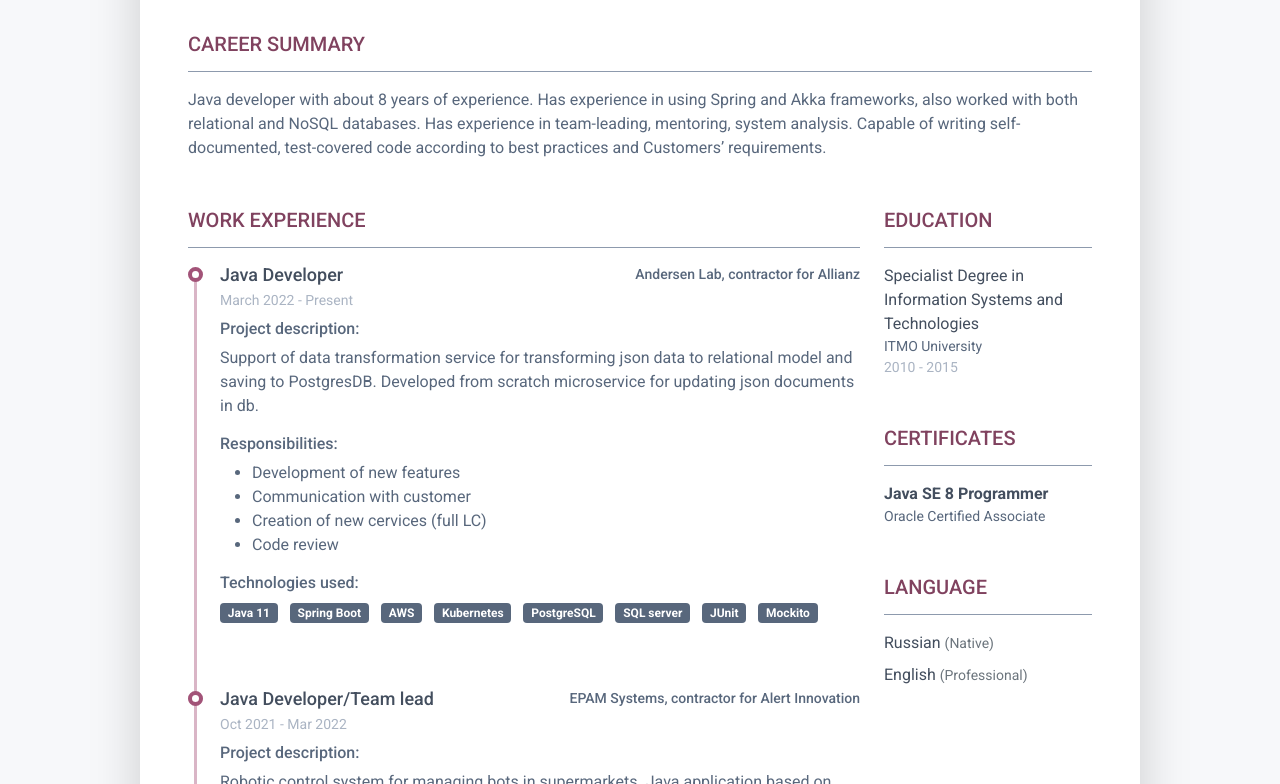
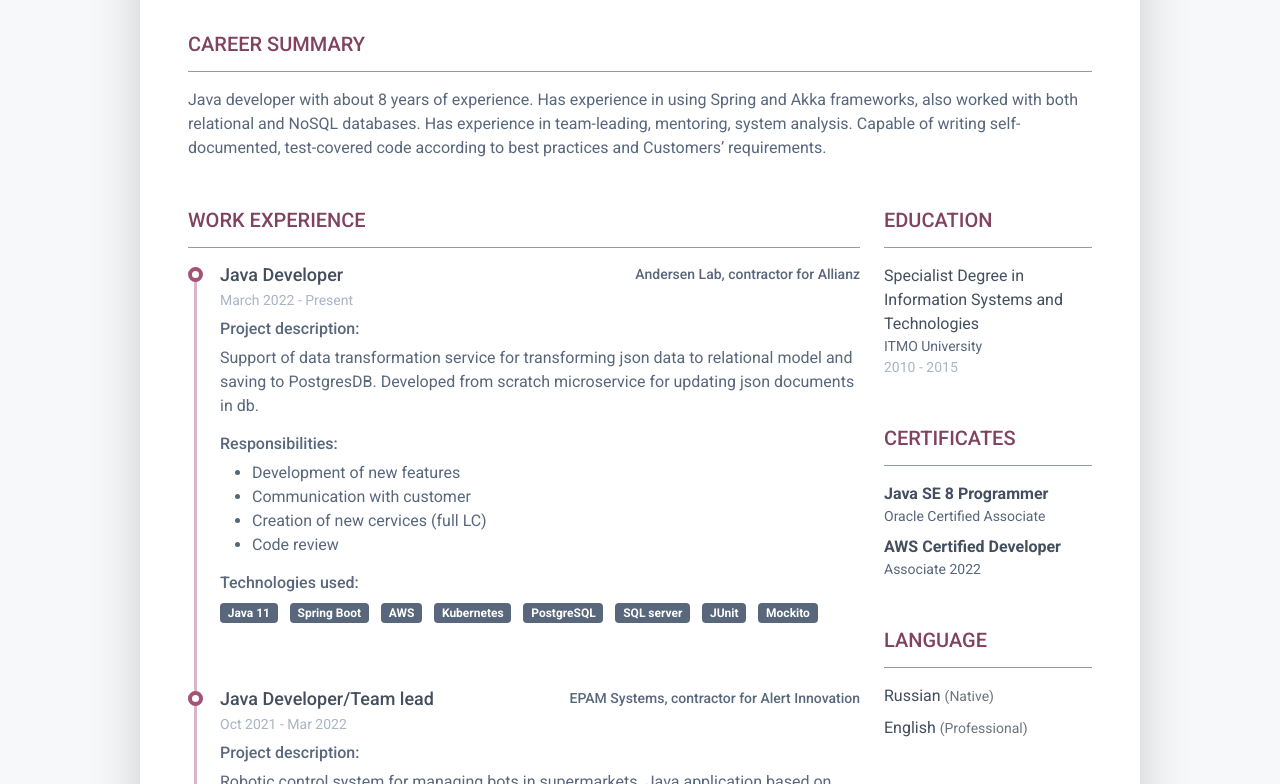
Before and after one commit to aleksromanova/aleksromanova.github.io, a plain HTML site: page index.html in a window 1280 px wide. Shown: the part 316-1100 px from the top of the page. Drawn offline with Linux system fonts and the light colour scheme.

Commit message:
added AWS sertificate

```diff
--- a/index.html
+++ b/index.html
@@ -302,6 +302,10 @@ Besides support of existing application, me and my team created application for
 								        <div class="resume-award-name">Java SE 8 Programmer</div>
 								        <div class="resume-award-desc">Oracle Certified Associate</div>
 								    </li>
+									<li class="mb-2">
+								        <div class="resume-award-name">AWS Certified Developer</div>
+								        <div class="resume-award-desc">Associate 2022</div>
+								    </li>
 								 							    </ul>
 						    </div>
 					    </section><!--//interests-section-->
```
